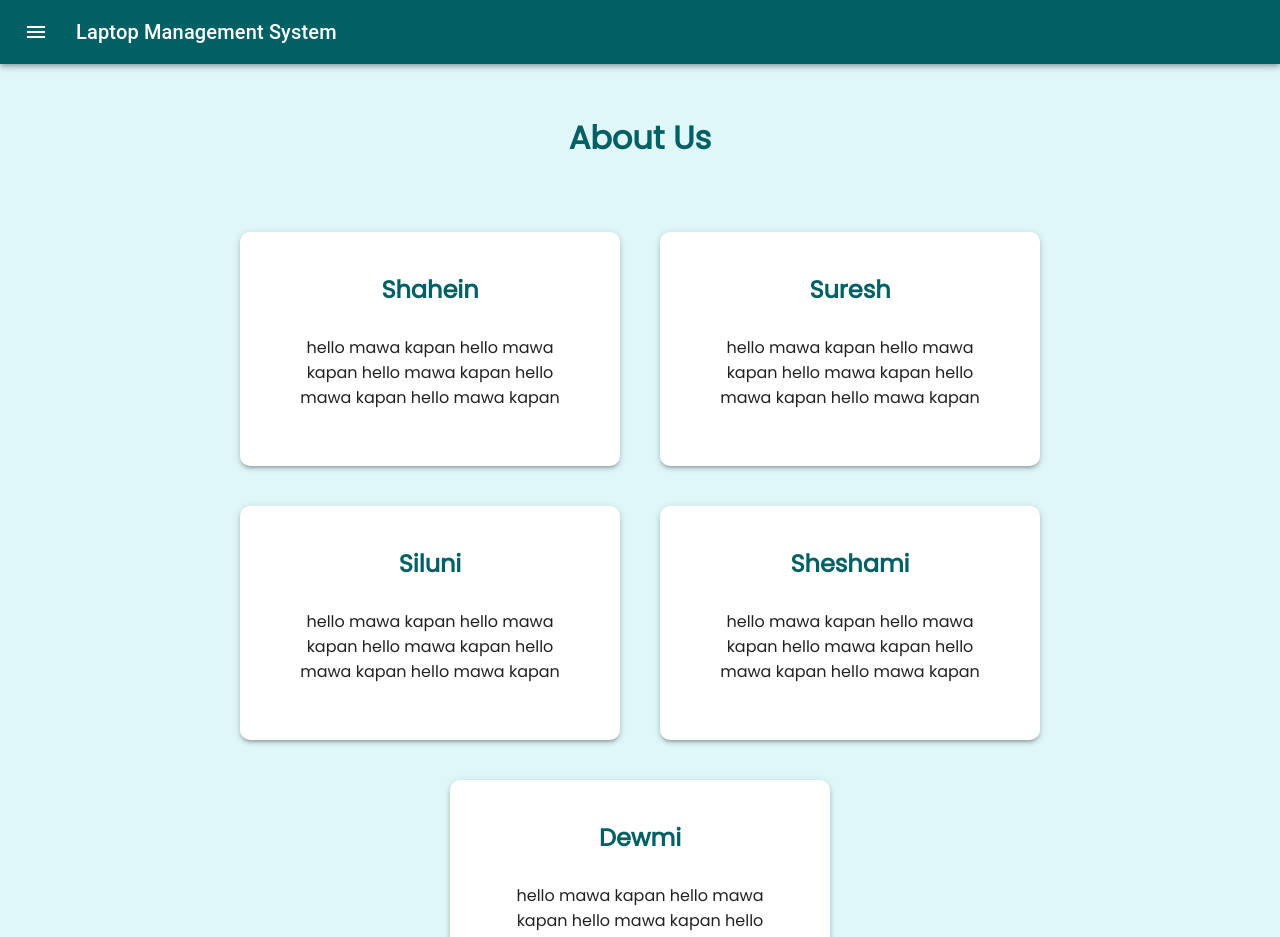
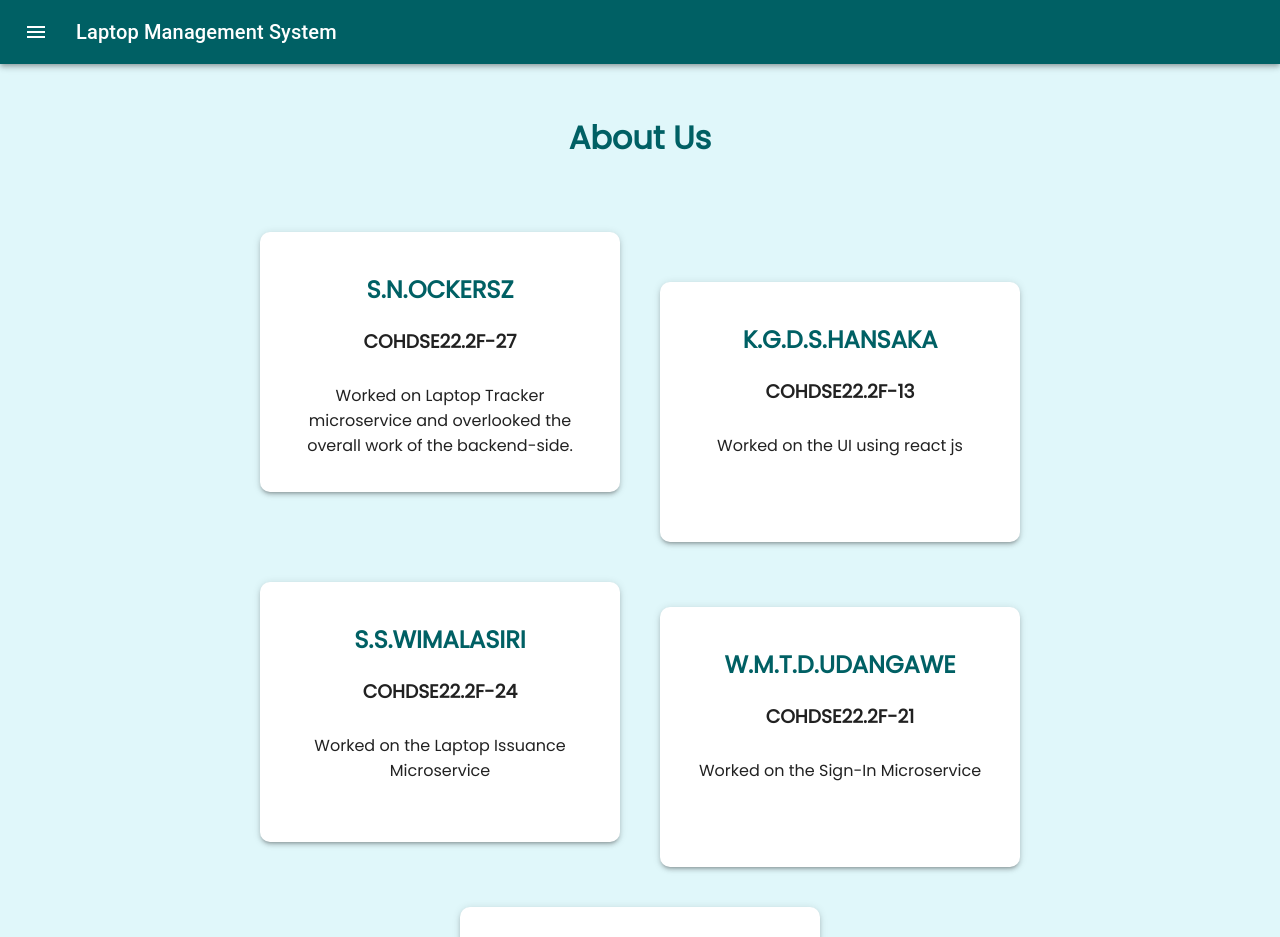
Before and after one commit to sureshhansaka/EAD-CW, a React (Create React App) app in the folder FrontEnd/employee/: page /about in a window 1280 px wide. Shown: the top 937 px of the page. Built offline with nearby package versions, Linux system fonts and the light colour scheme.

Commit message:
About pg  work divided - Siluni

```diff
--- a/FrontEnd/employee/src/components/About.js
+++ b/FrontEnd/employee/src/components/About.js
@@ -7,14 +7,15 @@ import 'react-toastify/dist/ReactToastify.css';
 
 
 export default function About() {
-  const paperStyle = { padding: "40px 40px", width: 300, margin: "20px 20px", display: "inline-block", textAlign: "center" ,borderRadius:"10px" }
+  const paperStyle = { padding: "40px 30px", width: 300, margin: "20px 20px", height:180, display: "inline-block", textAlign: "center" ,borderRadius:"10px" }
 
   return (
     <Container>
       <h1>About Us</h1>
 
       <Paper elevation={3} style={paperStyle}>
-        <h2>Shahein</h2>
+        <h2>S.N.OCKERSZ</h2>
+        <h3>COHDSE22.2F-27</h3>
         <Box
           component="form"
           sx={{
@@ -23,12 +24,13 @@ export default function About() {
           noValidate
           autoComplete="off"
         >
-          <List>hello mawa kapan hello mawa kapan hello mawa kapan hello mawa kapan hello mawa kapan </List>
+          <List>Worked on Laptop Tracker microservice and overlooked the overall work of the backend-side.</List>
         </Box>
       </Paper>
 
       <Paper elevation={3} style={paperStyle}>
-        <h2 >Suresh</h2>
+        <h2>K.G.D.S.HANSAKA</h2>
+        <h3>COHDSE22.2F-13</h3>
         <Box
           component="form"
           sx={{
@@ -37,12 +39,13 @@ export default function About() {
           noValidate
           autoComplete="off"
         >
-          <List>hello mawa kapan hello mawa kapan hello mawa kapan hello mawa kapan hello mawa kapan</List>
+          <List>Worked on the UI using react js</List>
         </Box>
       </Paper>
 
       <Paper elevation={3} style={paperStyle}>
-        <h2 >Siluni</h2>
+        <h2>S.S.WIMALASIRI</h2>
+        <h3>COHDSE22.2F-24</h3>
         <Box
           component="form"
           sx={{
@@ -51,12 +54,13 @@ export default function About() {
           noValidate
           autoComplete="off"
         >
-          <List>hello mawa kapan hello mawa kapan hello mawa kapan hello mawa kapan hello mawa kapan</List>
+          <List>Worked on the Laptop Issuance Microservice</List>
         </Box>
       </Paper>
 
       <Paper elevation={3} style={paperStyle}>
-        <h2>Sheshami</h2>
+        <h2>W.M.T.D.UDANGAWE</h2>
+        <h3>COHDSE22.2F-21</h3>
         <Box
           component="form"
           sx={{
@@ -65,12 +69,13 @@ export default function About() {
           noValidate
           autoComplete="off"
         >
-          <List>hello mawa kapan hello mawa kapan hello mawa kapan hello mawa kapan hello mawa kapan</List>
+          <List>Worked on the Sign-In Microservice</List>
         </Box>
       </Paper>
 
       <Paper elevation={3} style={paperStyle}>
-        <h2>Dewmi</h2>
+        <h2>S.E.KOPERAHEWA</h2>
+        <h3>COHDSE22.2F-11</h3>
         <Box
           component="form"
           sx={{
@@ -79,7 +84,7 @@ export default function About() {
           noValidate
           autoComplete="off"
         >
-          <List>hello mawa kapan hello mawa kapan hello mawa kapan hello mawa kapan hello mawa kapan</List>
+          <List>Worked on the UI using react js</List>
         </Box>
       </Paper>
 
```
